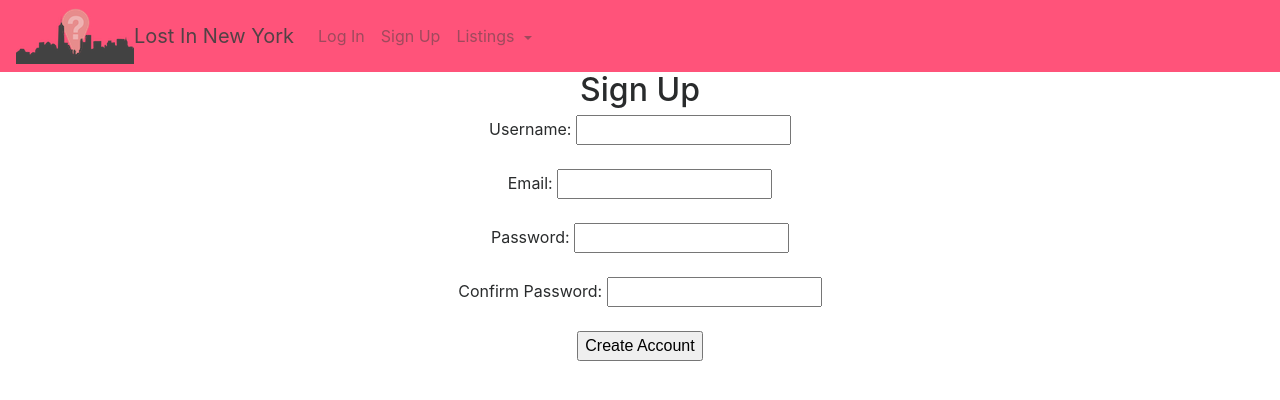
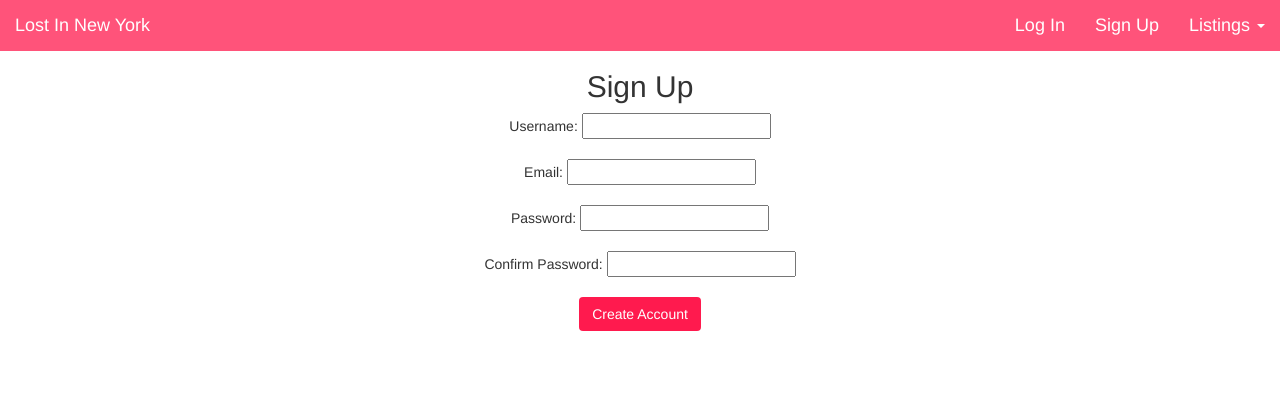
Before and after one commit to house-ingetrac/jazzy-ostriches, a Flask app: page /signup in a window 1280 px wide. Shown: the top 400 px of the page. Run offline with Flask 2, Linux system fonts and the light colour scheme; tables that the repository leaves empty hold one stand-in row (values such as "Sample post"); some libraries are stand-ins or nearby versions.

Commit message:
changes to css

```diff
--- a/static/custom.css
+++ b/static/custom.css
@@ -1,6 +1,51 @@
+html {
+  font-family: 'Open Sans', sans-serif;
+}
+
+/*moves everything down so it doesn't overlap navbar*/
+body {
+  padding-top: 50px;
+}
+
+a {
+  color: white;
+}
+
+.btn {
+  color: white;
+  background-color: #ff1a4e;
+}
+
+.nav > li > a:hover, .navbar-brand:hover {
+  background-color: inherit;
+  color: white;
+}
+.navbar .nav .active > .dropdown-toggle, .navbar .nav .open.active > .dropdown-toggle {
+  background-color: transparent;
+}
+
 .navbar {
-  color: white
+  background-color: #ff1a4e;
+  opacity: 0.75;
   position: fixed;
-  top: 0;
   width: 100%;
+  font-size: 18px;
 }
+
+.navbar-brand {
+  font-size: 18px;
+}
+
+#map {
+  width:100vw;
+  height:100vh;
+}
+
+#sidemap {
+  width:50vw;
+  height: 100vh;
+}
+
+.posting_headings {
+  padding-right: 20px;
+}
--- a/templates/base.html
+++ b/templates/base.html
@@ -5,87 +5,41 @@
     <meta name="viewport" content="width=device-width, initial-scale=1, shrink-to-fit=no">
     <title> {% block title %} {{title}} {% endblock title %} </title>
     <meta name="viewport" content="width=device-width, initial-scale=1">
-    <link rel="stylesheet" href="https://maxcdn.bootstrapcdn.com/bootstrap/4.0.0-alpha.6/css/bootstrap.min.css" integrity="sha384-rwoIResjU2yc3z8GV/NPeZWAv56rSmLldC3R/AZzGRnGxQQKnKkoFVhFQhNUwEyJ" crossorigin="anonymous">
-    <!-- <link rel="stylesheet" href="../static/custom.css"> -->
+    <link rel="stylesheet" href="https://maxcdn.bootstrapcdn.com/bootstrap/3.3.7/css/bootstrap.min.css">
+    <script src="https://ajax.googleapis.com/ajax/libs/jquery/3.2.1/jquery.min.js"></script>
+    <script src="https://maxcdn.bootstrapcdn.com/bootstrap/3.3.7/js/bootstrap.min.js"></script>
+    <link href='http://fonts.googleapis.com/css?family=Open+Sans' rel='stylesheet'  type='text/css'>
+    <link rel="stylesheet" type="text/css" href="static/custom.css">
     <link rel="icon" href="../static/favicon.ico" type="image" sizes="16x16">
     {% block head %} {% endblock %}
   </head>
 
   <body>
     <!--Navigation Bar-->
-    <nav class="navbar navbar-toggleable-md navbar-light bg-faded" style="background-color: #ff1a4e; opacity: 0.75; color: white;">
-        <button class="navbar-toggler navbar-toggler-right" type="button" data-toggle="collapse" data-target="#navbarNavDropdown" aria-controls="navbarNavDropdown" aria-expanded="false" aria-label="Toggle navigation">
-          <span class="navbar-toggler-icon"></span>
-        </button>
-	<a href="#" class="navbar-left"><img src="/static/logo-wide.png"></a>
+    <nav class="navbar navbar-fixed-top" id="navid">
+      <div class="container-fluid">
+	      <!--a href="/" class="navbar-left"><img src="/static/logo-wide.png"></a-->
         <a class="navbar-brand" href="/">Lost In New York</a>
-        <div class="collapse navbar-collapse" id="navbarNavDropdown">
-          <ul class="navbar-nav">
+        <ul class="nav navbar-nav navbar-right">
         {% if loggedIn %}
-            <li class="nav-item">
-              <a class="nav-link" href="/profile">Profile</a>
-            </li>
-            <li class="nav-item">
-              <a class="nav-link" href="/logout">Log Out</a>
-            </li>
+          <li><a href="/profile">Profile</a></li>
+          <li><a href="/logout">Log Out</a></li>
         {% else %}
-            <li class="nav-item">
-              <a class="nav-link" href="/login">Log In</a>
-            </li>
-            <li class="nav-item">
-              <a class="nav-link" href="/signup">Sign Up</a>
-            </li>
+          <li><a href="/login">Log In</a></li>
+          <li><a href="/signup">Sign Up</a></li>
         {% endif %}
-            <li class="nav-item dropdown">
-              <a class="nav-link dropdown-toggle" href="#" id="navbarDropdownMenuLink" data-toggle="dropdown" aria-haspopup="true" aria-expanded="false">
-                Listings
-              </a>
-              <div class="dropdown-menu" aria-labelledby="navbarDropdownMenuLink">
-                <a class="dropdown-item" href="/lost_postings">Lost</a>
-                <a class="dropdown-item" href="/found_postings">Found</a>
-              </div>
+          <li class="dropdown">
+            <a class="dropdown-toggle" href="#" data-toggle="dropdown">Listings <span class="caret"></span></a>
+            <ul class="dropdown-menu">
+              <li><a class="dropdown-item" href="/lost_postings">Lost</a></li>
+              <li><a class="dropdown-item" href="/found_postings">Found</a></li>
+            </ul>
           </li>
         </ul>
       </div>
     </nav>
-        <!-- <div class="container">
-          <a class="navbar-brand" href="/">Lost In New York</a>
-          <button class="navbar-toggler navbar-toggler-right" type="button" data-toggle="collapse" data-target="#navbarResponsive" aria-controls="navbarResponsive" aria-expanded="false" aria-label="Toggle navigation">
-            <span class="navbar-toggler-icon"></span>
-          </button>
-          <div class="collapse navbar-collapse" id="navbarResponsive">
-          <ul class="navbar-nav ml-auto">
-            <li class="nav-item dropdown">
-              <a class="nav-link dropdown-toggle" href="#" id="navbarDropdownBlog" data-toggle="dropdown" aria-haspopup="true">Listings</a>
-              <ul class="dropdown-menu dropdown-menu-right" aria-labelledby="navbarDropdownBlog">
-                <li><a class="dropdown-item" href="/lost_postings">Lost</a></li>
-                <li><a class="dropdown-item" href="/found_postings">Found</a></li>
-              </ul>
-            </li>
-            {% if loggedIn %}
-            <li class="nav-item">
-              <a class="nav-link" href="/profile">Profile</a>
-            </li>
-            <li class="nav-item">
-              <a class="nav-link" href="/logout">Log Out</a>
-            </li>
-            {% else %}
-            <li class="nav-item">
-              <a class="nav-link" href="/login">Log In</a>
-            </li>
-            <li class="nav-item">
-              <a class="nav-link" href="/signup">Sign Up</a>
-            </li>
-            {% endif %}
 
-          </ul>
-        </div>
-      </div>
-    </nav> -->
     {% block content %}
     {% endblock %}
-    <script src="https://code.jquery.com/jquery-3.1.1.slim.min.js" integrity="sha384-A7FZj7v+d/sdmMqp/nOQwliLvUsJfDHW+k9Omg/a/EheAdgtzNs3hpfag6Ed950n" crossorigin="anonymous"></script>
-<script src="https://cdnjs.cloudflare.com/ajax/libs/tether/1.4.0/js/tether.min.js" integrity="sha384-DztdAPBWPRXSA/3eYEEUWrWCy7G5KFbe8fFjk5JAIxUYHKkDx6Qin1DkWx51bBrb" crossorigin="anonymous"></script>
-<script src="https://maxcdn.bootstrapcdn.com/bootstrap/4.0.0-alpha.6/js/bootstrap.min.js" integrity="sha384-vBWWzlZJ8ea9aCX4pEW3rVHjgjt7zpkNpZk+02D9phzyeVkE+jo0ieGizqPLForn" crossorigin="anonymous"></script>
   </body>
 </html>
--- a/templates/home.html
+++ b/templates/home.html
@@ -66,7 +66,7 @@
 {% endblock %}
 
 {% block content %}
-<center><div id="map" style="width:100vw;height:100vh;background:black"></div></center>
+<div id="map"></div>
 <div class="container">
   <h1 class="my-4">Welcome to Lost in New York</h1>
   <p>This is your one stop website to finding lost items and reporting found items.
@@ -79,4 +79,5 @@
   </center>
   <br><br><br>
 </div>
+
 {% endblock %}
--- a/templates/signup.html
+++ b/templates/signup.html
@@ -9,7 +9,7 @@
       Email: <input type = 'text' name = 'email' required><br><br>
       Password: <input type = 'password' name = 'password0' required><br><br>
       Confirm Password: <input type = 'password' name = 'password1' required><br><br>
-      <input type='submit' value='Create Account' name='signup'>
+      <input class="btn" type='submit' value='Create Account' name='signup'>
     </form>
   </center>
 {% endblock %}
```
Also changed, not shown: templates/lost_postings.html (+6 -1 lines). Lines whose indentation alone changed are shown as unchanged.
